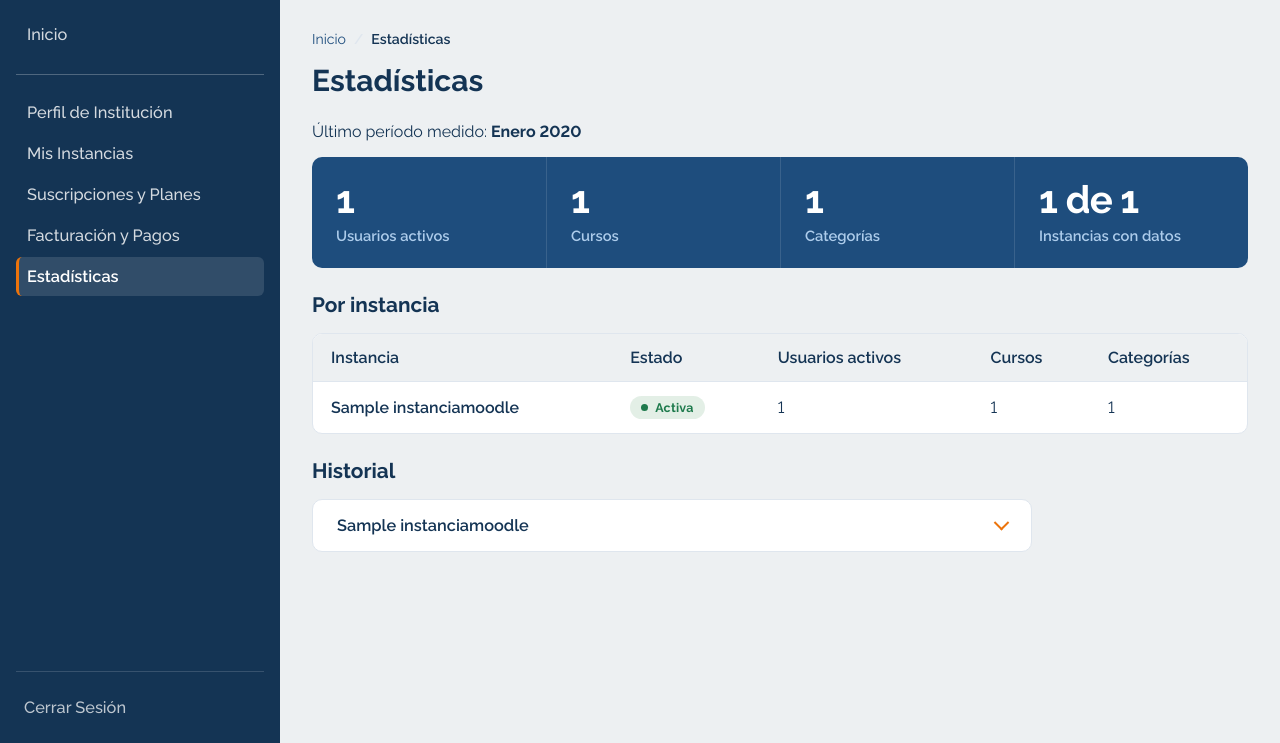
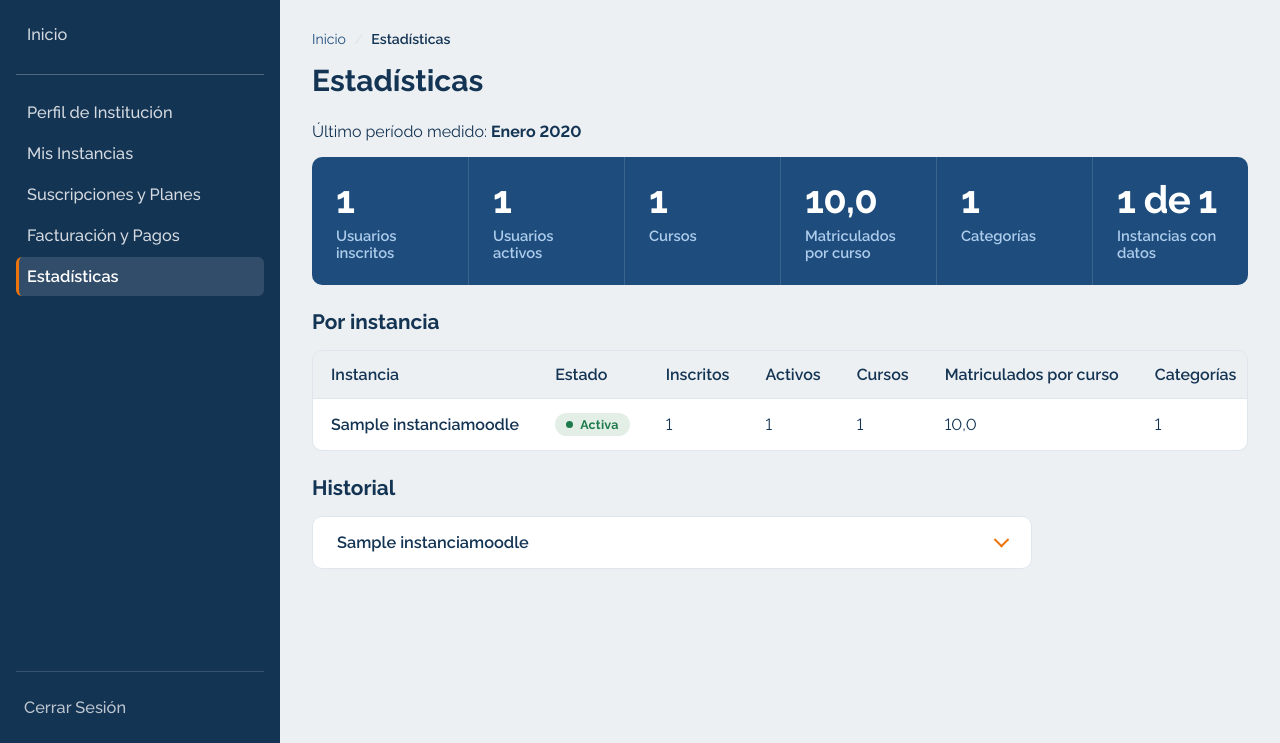
Before and after one commit to Joakorojasc/Proyecto-TI, a Django app: page /estadisticas/ in a window 1280 px wide. Shown: the part 57-800 px from the top of the page. Run offline with Django 5.2, Linux system fonts and the light colour scheme; a user stored in the database is signed in; tables that the repository leaves empty hold one stand-in row (values such as "Sample post").

Commit message:
feat: agrega usuarios inscritos y promedio de matriculados por curso

```diff
--- a/apps/estadisticas/models.py
+++ b/apps/estadisticas/models.py
@@ -12,3 +12,8 @@ class MedicionUsoMensual(models.Model):
     usuarios_activos = models.IntegerField(null=True)
     cantidad_cursos = models.IntegerField(null=True)
     cantidad_categorias = models.IntegerField(null=True)
+    usuarios_inscritos = models.IntegerField(null=True)
+    # Matrículas de estudiantes sumando todos los cursos: un alumno en dos cursos
+    # cuenta dos veces. De acá sale el promedio por curso, que no se puede deducir
+    # de los usuarios activos.
+    total_matriculas = models.IntegerField(null=True)
--- a/apps/estadisticas/views.py
+++ b/apps/estadisticas/views.py
@@ -21,8 +21,11 @@ class Metricas:
     """Los números de un período. None significa que no hay dato."""
 
     periodo: str = ""
+    usuarios_inscritos: int | None = None
     usuarios_activos: int | None = None
     cantidad_cursos: int | None = None
+    total_matriculas: int | None = None
+    matriculados_por_curso: float | None = None
     cantidad_categorias: int | None = None
 
 
@@ -46,11 +49,23 @@ def _nombre_periodo(anio: int | None, mes: int | None) -> str:
         return f"{mes}/{anio}"
 
 
+def _matriculados_por_curso(matriculas: int | None, cursos: int | None) -> float | None:
+    """Promedio con un decimal. Sin matrículas o sin cursos no hay nada que promediar."""
+    if matriculas is None or not cursos:
+        return None
+    return round(matriculas / cursos, 1)
+
+
 def _metricas(medicion: MedicionUsoMensual) -> Metricas:
     return Metricas(
         periodo=_nombre_periodo(medicion.anio, medicion.mes),
+        usuarios_inscritos=medicion.usuarios_inscritos,
         usuarios_activos=medicion.usuarios_activos,
         cantidad_cursos=medicion.cantidad_cursos,
+        total_matriculas=medicion.total_matriculas,
+        matriculados_por_curso=_matriculados_por_curso(
+            medicion.total_matriculas, medicion.cantidad_cursos
+        ),
         cantidad_categorias=medicion.cantidad_categorias,
     )
 
@@ -59,6 +74,23 @@ def _suma(valores: Iterable[int | None]) -> int | None:
     """Suma lo que haya. Si no hay ningún dato devuelve None, para no informar un cero falso."""
     presentes = [valor for valor in valores if valor is not None]
     return sum(presentes) if presentes else None
+
+
+def _matriculados_por_curso_total(medidas: list[Metricas]) -> float | None:
+    """Matrículas totales sobre cursos totales, para que una instancia chica no pese como una grande.
+
+    Solo cuentan las instancias con ambos datos. Si entraran los cursos de una
+    instancia sin matrículas, el promedio bajaría sin motivo.
+    """
+    completas = [
+        medida
+        for medida in medidas
+        if medida.total_matriculas is not None and medida.cantidad_cursos is not None
+    ]
+    return _matriculados_por_curso(
+        _suma(medida.total_matriculas for medida in completas),
+        _suma(medida.cantidad_cursos for medida in completas),
+    )
 
 
 @login_required(login_url="/login/")
@@ -105,8 +137,13 @@ def estadisticas(request: HttpRequest) -> HttpResponse:
     if ultimo is not None:
         contexto["resumen"] = Metricas(
             periodo=_nombre_periodo(*ultimo),
+            usuarios_inscritos=_suma(fila.del_periodo.usuarios_inscritos for fila in filas),
             usuarios_activos=_suma(fila.del_periodo.usuarios_activos for fila in filas),
             cantidad_cursos=_suma(fila.del_periodo.cantidad_cursos for fila in filas),
+            total_matriculas=_suma(fila.del_periodo.total_matriculas for fila in filas),
+            matriculados_por_curso=_matriculados_por_curso_total(
+                [fila.del_periodo for fila in filas]
+            ),
             cantidad_categorias=_suma(fila.del_periodo.cantidad_categorias for fila in filas),
         )
         contexto["con_datos"] = sum(fila.con_datos for fila in filas)
--- a/templates/estadisticas.html
+++ b/templates/estadisticas.html
@@ -17,12 +17,20 @@
         <p>Último período medido: <strong>{{ resumen.periodo }}</strong></p>
         <div class="home-metricas">
             <article class="metrica">
+                <p class="metrica-valor">{{ resumen.usuarios_inscritos|default_if_none:"Sin datos" }}</p>
+                <p class="metrica-etiqueta">Usuarios inscritos</p>
+            </article>
+            <article class="metrica">
                 <p class="metrica-valor">{{ resumen.usuarios_activos|default_if_none:"Sin datos" }}</p>
                 <p class="metrica-etiqueta">Usuarios activos</p>
             </article>
             <article class="metrica">
                 <p class="metrica-valor">{{ resumen.cantidad_cursos|default_if_none:"Sin datos" }}</p>
                 <p class="metrica-etiqueta">Cursos</p>
+            </article>
+            <article class="metrica">
+                <p class="metrica-valor">{{ resumen.matriculados_por_curso|default_if_none:"Sin datos" }}</p>
+                <p class="metrica-etiqueta">Matriculados por curso</p>
             </article>
             <article class="metrica">
                 <p class="metrica-valor">{{ resumen.cantidad_categorias|default_if_none:"Sin datos" }}</p>
@@ -47,8 +55,10 @@
                     <tr>
                         <th scope="col">Instancia</th>
                         <th scope="col">Estado</th>
-                        <th scope="col">Usuarios activos</th>
+                        <th scope="col">Inscritos</th>
+                        <th scope="col">Activos</th>
                         <th scope="col">Cursos</th>
+                        <th scope="col">Matriculados por curso</th>
                         <th scope="col">Categorías</th>
                     </tr>
                 </thead>
@@ -61,8 +71,10 @@
                                 {{ fila.instancia.get_estado_display|default:"Sin estado" }}
                             </span>
                         </td>
+                        <td>{{ fila.del_periodo.usuarios_inscritos|default_if_none:"Sin datos" }}</td>
                         <td>{{ fila.del_periodo.usuarios_activos|default_if_none:"Sin datos" }}</td>
                         <td>{{ fila.del_periodo.cantidad_cursos|default_if_none:"Sin datos" }}</td>
+                        <td>{{ fila.del_periodo.matriculados_por_curso|default_if_none:"Sin datos" }}</td>
                         <td>{{ fila.del_periodo.cantidad_categorias|default_if_none:"Sin datos" }}</td>
                     </tr>
                     {% endfor %}
@@ -84,8 +96,10 @@
                         <thead>
                             <tr>
                                 <th scope="col">Período</th>
-                                <th scope="col">Usuarios activos</th>
+                                <th scope="col">Inscritos</th>
+                                <th scope="col">Activos</th>
                                 <th scope="col">Cursos</th>
+                                <th scope="col">Matriculados por curso</th>
                                 <th scope="col">Categorías</th>
                             </tr>
                         </thead>
@@ -93,8 +107,10 @@
                             {% for medicion in fila.historial %}
                             <tr>
                                 <td>{{ medicion.periodo }}</td>
+                                <td>{{ medicion.usuarios_inscritos|default_if_none:"Sin datos" }}</td>
                                 <td>{{ medicion.usuarios_activos|default_if_none:"Sin datos" }}</td>
                                 <td>{{ medicion.cantidad_cursos|default_if_none:"Sin datos" }}</td>
+                                <td>{{ medicion.matriculados_por_curso|default_if_none:"Sin datos" }}</td>
                                 <td>{{ medicion.cantidad_categorias|default_if_none:"Sin datos" }}</td>
                             </tr>
                             {% endfor %}
```
Also changed, not shown: apps/core/management/commands/seed_demo.py (+18 -5 lines), apps/core/tests/test_seed_demo.py (+14 -0 lines), apps/estadisticas/tests/test_vista.py (+103 -5 lines), apps/estadisticas/migrations/0002_metricas_revisadas.py (added).
